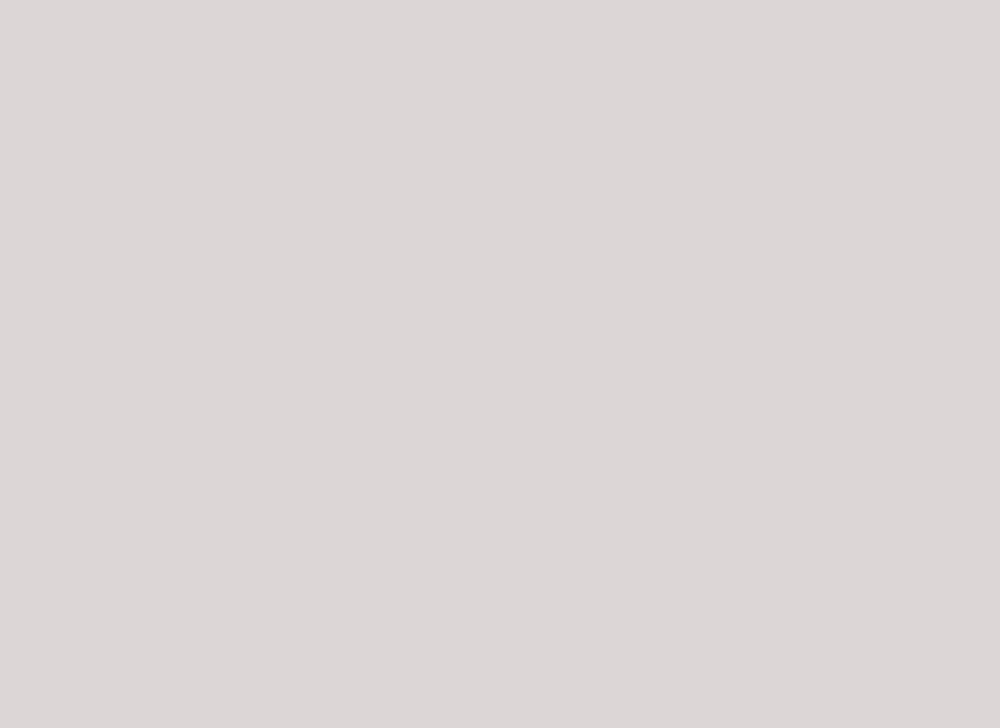
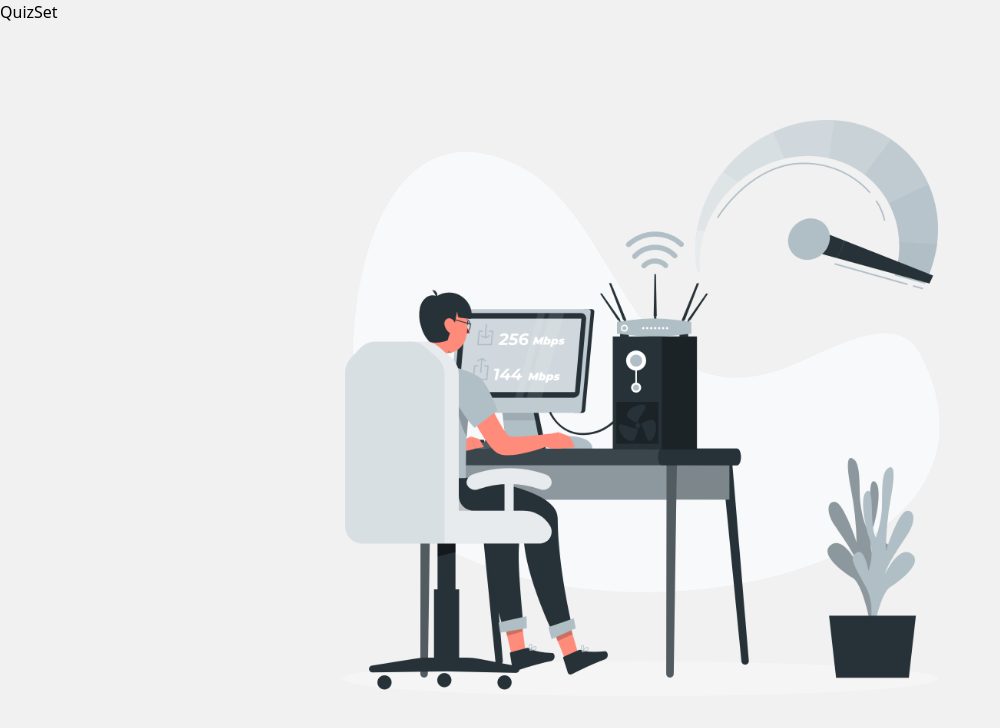
Before and after one commit to emmanueldindu/ExamApp-Frontend, a React (Create React App) app: page / in a window 1280 px wide. Shown: the top 728 px of the page, without its empty margins (0-1000 px from the left). Built offline with nearby package versions, Linux system fonts and the light colour scheme.

Commit message:
👌 IMPROVE:

```diff
--- a/src/components/Next.jsx
+++ b/src/components/Next.jsx
@@ -1,9 +1,26 @@
 import React from 'react'
+import svg from '../assets/Speed.png'
 
 function Next() {
   return (
-      <div className='bg-[#dbd5d5] h-screen'>
-          home page
+    <div className='bg-[#f1f1f1] h-screen overflow-hidden w-full '>
+
+      <div className="h-4/5 w-full mx-auto">
+
+        <h1 className='mx-auto  relative'>
+          QuizSet
+        </h1>
+
+      <div className="w-full mx-auto sm:w-3/5 my-auto relative ">
+          <img src={svg}
+            alt=""
+
+
+          />
+
+           </div>
+
+      </div>
 
     </div>
   )
--- a/src/styles/index.css
+++ b/src/styles/index.css
@@ -5,6 +5,6 @@
 
 body {
   margin: 0;
-  color: #dbd5d5;
+  /* color: #9b3bf5; */
 
 }
```
Also changed, not shown: src/assets/Speed.png (added), src/assets/speed-test-animate.svg (added).
